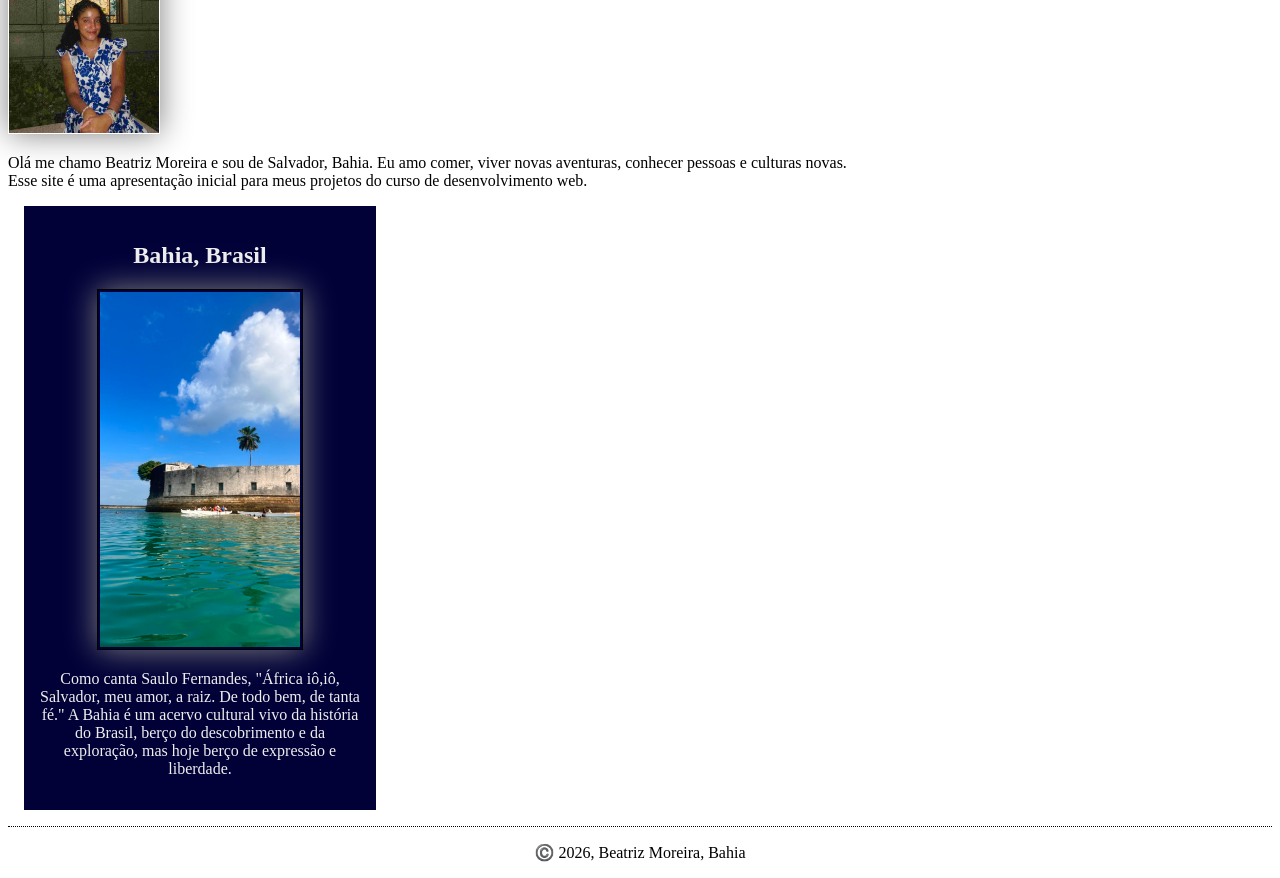
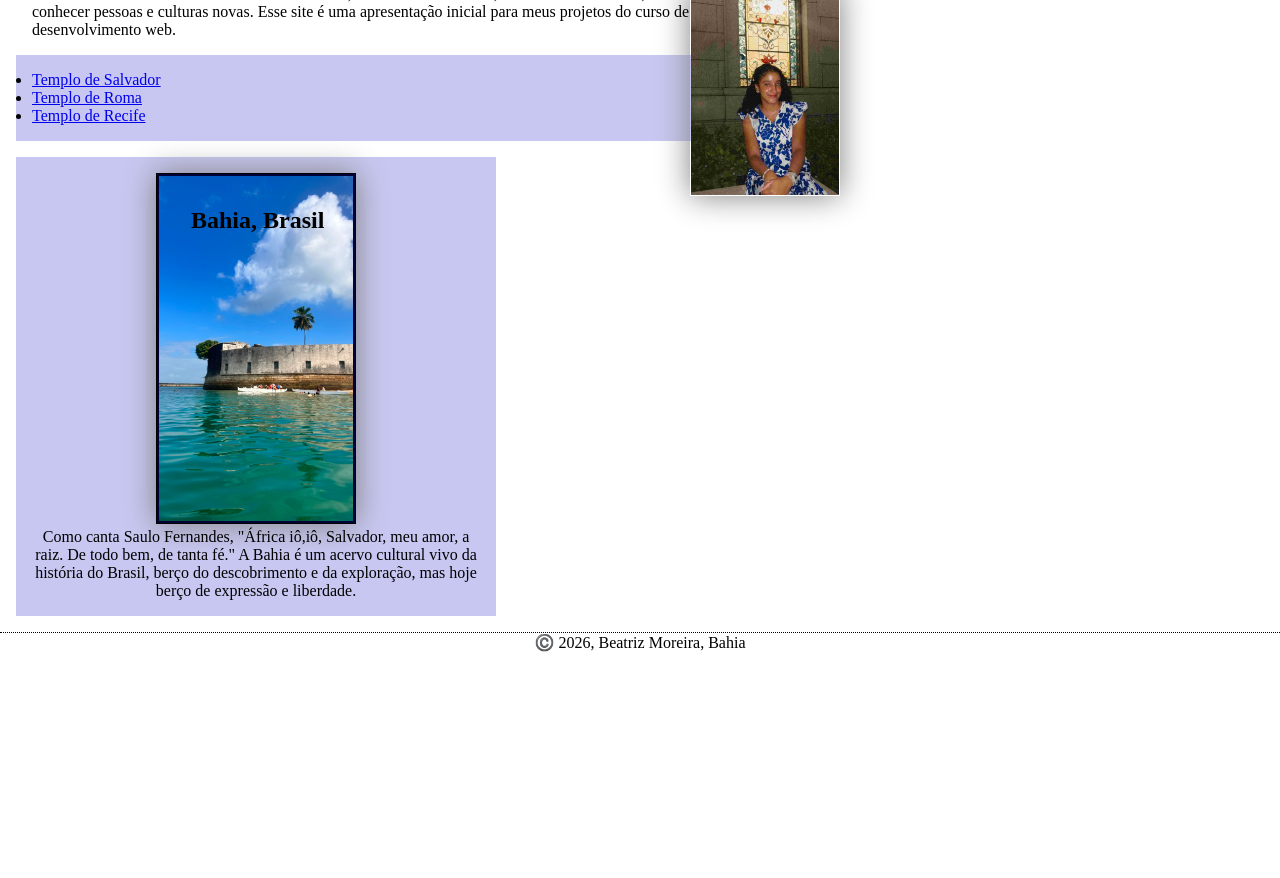
Before and after one commit to beatriz-moreira8/wdd130, a plain HTML site: page index.html in a window 1280 px wide. Shown: the part 304-1182 px from the top of the page. After the commit the page ends 956 px from the top, so only its background shows below. Drawn offline with Linux system fonts and the light colour scheme.

Commit message:
s03 att guiada

```diff
--- a/estilos/estilos.css
+++ b/estilos/estilos.css
@@ -1,3 +1,9 @@
+* {
+    margin: 0;
+    padding: 0;
+    box-sizing: border-box;
+}
+
 nav {
     background-color: rgb(2, 2, 56);
     padding: 10px;
@@ -30,19 +36,21 @@ main {
 }
 
 aside {
-    width: 20rem;
-    margin: 1rem;
-    border: 1px solid rbg(000/0.2);
-    padding: 1rem;
-    background-color: rgb(1, 1, 56);
-    color: #eee;
+    width: 30rem;
     text-align: center;
+    position: relative;
 }
 
 aside img {
     width: 200px;
     height: auto;
+    background-color: rgb(2, 2, 56);
+}
 
+aside h2 {
+    position: absolute;
+    top: 50px;
+    left: 175px;
 }
 
 main img {
@@ -51,6 +59,7 @@ main img {
     border: 1px;
     padding: 1px;
     box-shadow: #000;
+    float: right;
 }
 
 footer {
@@ -58,3 +67,16 @@ footer {
     border-top: 1px dotted #000;
     text-align: center;
 }
+
+/*Seletores de classe*/
+.caixa {
+    margin: 1rem;
+    border: 1px solid rbg(0 0 0 / 10%);
+    padding: 1rem;
+    background-color: rgb(199, 199, 241);
+    color: #000;
+}
+
+.indentacao {
+    padding-left: 2rem;
+}
--- a/index.html
+++ b/index.html
@@ -17,24 +17,41 @@
         <nav>
             <a href="#">Página Inicial</a>
             <a href="wwr/">Site de Rafting</a>
+            <a href="https://www.linkedin.com/in/beatriz-moreira-04ba11290/"> Linkedin </a>
+            <a href="https://www.facebook.com/?locale=pt_BR">Facebook</a>
         </nav>
     </header>
 
     <main>
         <h1>Beatriz Moreira | WDD 130</h1>
         <img src="imagens/perfil.jpg" alt="Foto Perfil Beatriz Moreira" width="200">
-        <p>Olá me chamo Beatriz Moreira e sou de Salvador, Bahia.
+        <p class="indentacao"> Olá me chamo Beatriz Moreira e sou de Salvador, Bahia.
             Eu amo comer, viver novas aventuras, conhecer pessoas e culturas novas.
             Esse site é uma apresentação inicial para meus projetos do curso de desenvolvimento web.
         </p>
 
+        <ul class="caixa">
+            <li> <a
+                  href="https://www.churchofjesuschrist.org/temples/details/salvador-brazil-temple?lang=por"
+                  target="blank">Templo de Salvador</a></li>
+            <li> <a
+                  href="https://www.churchofjesuschrist.org/temples/details/rome-italy-temple?lang=por"
+                  target="blank">Templo de Roma</a></li>
+            <li> <a
+                  href="https://www.churchofjesuschrist.org/temples/details/recife-brazil-temple?lang=por"
+                  target="_blank">Templo de Recife</a></li>
+        </ul>
+
     </main>
-    <aside>
+    <aside class="caixa">
         <h2>Bahia, Brasil</h2>
-        <img src="imagens/forte-sao-marcelo.jpeg" alt="Forte de São Marcelo">
-        <p>Como canta Saulo Fernandes, "África iô,iô, Salvador, meu amor, a raiz. De todo bem, de
+        <img src=" imagens/forte-sao-marcelo.jpeg" alt="Forte de São Marcelo">
+        <p>Como canta Saulo Fernandes, "África iô,iô, Salvador, meu amor, a raiz. De
+            todo bem, de
             tanta fé." A Bahia é um acervo cultural vivo da história do Brasil, berço do
             descobrimento e da exploração, mas hoje berço de expressão e liberdade.</p>
+
+
     </aside>
 
     <footer>
--- a/semana03/estilos/float.css
+++ b/semana03/estilos/float.css
@@ -22,5 +22,5 @@ footer {
     padding-top: 5px;
     /* Remova o comentário abaixo e observe os resultados. */
 
-    /* clear: both; */
+    clear: both;
 }
--- /dev/null
+++ b/semana03/estilos/sobrepor.css
@@ -0,0 +1,55 @@
+* {
+    margin: 0;
+    padding: 0;
+}
+
+main {
+    max-width: 800px;
+    margin: 2rem auto;
+    font-family: Arial, Helvetica, sans-serif;
+}
+
+h1 {
+    text-align: center;
+    font-size: 1.5rem;
+    text-shadow: 3px 3px 5px #777;
+}
+
+.div-principal {
+    margin: 10px auto;
+    /* O que acontece ao remover? */
+}
+
+.div-principal img {
+    width: 100%;
+    height: 300px;
+    object-fit: cover;
+}
+
+.estatisticas {
+    position: absolute;
+    bottom: 25px;
+    left: 15px;
+    background: radial-gradient(#eee, #323A06);
+    border: 1px solid #000;
+    padding: 0.65rem;
+    box-shadow: 0 0 30px #111;
+    opacity: 0.9;
+}
+
+h2 {
+    text-shadow: 0 0 15px #333;
+    border-bottom: 1px solid #555;
+    margin-bottom: 0.3rem;
+}
+
+footer {
+    position: fixed;
+    bottom: 0;
+    margin: 1rem;
+    border-top: 1px solid #000;
+    padding: 0.5rem;
+    color: navy;
+    font-weight: 700;
+    font-style: italic;
+}
```
Also changed, not shown: semana03/classe-e-id.html (+17 -9 lines), semana03/sobrepor.html (added, +15 -0 lines).
